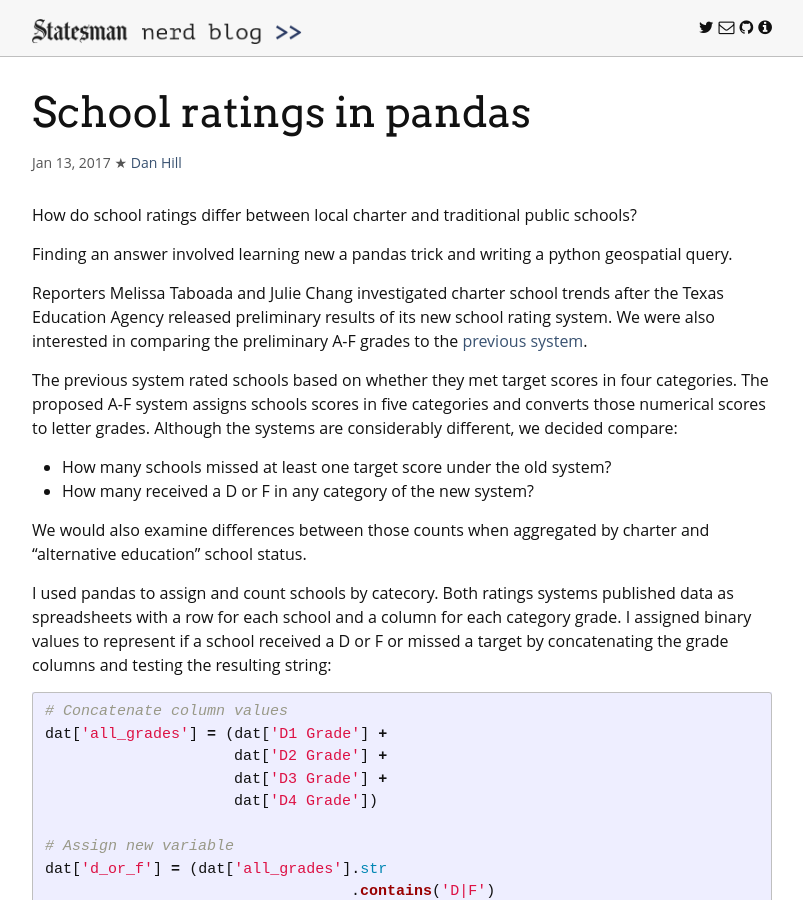
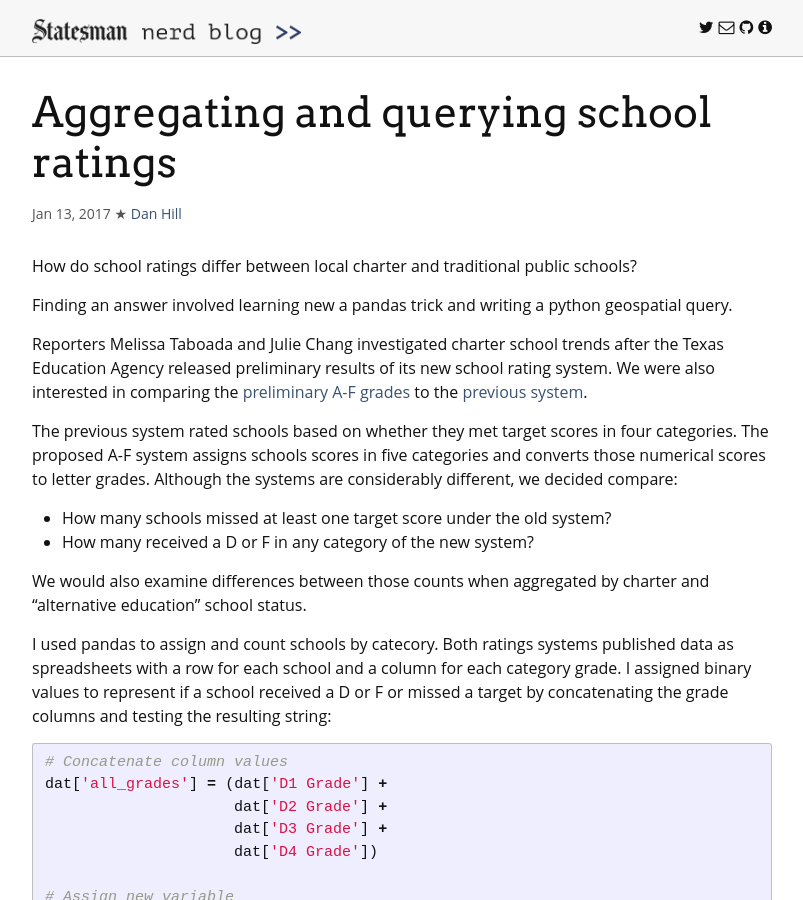
Before and after one commit to statesman/statesman.github.io, a Jekyll site: the page built from _posts/2017-01-13-school-ratings.md, in a window 1280 px wide and 900 px high. Shown: the whole window, without its empty margins (238-1041 px from the left). Built offline with Jekyll 4.4.1, drawn with Linux system fonts in a browser that asks for light colours.

Commit message:
Update school ratings post
Tweak title, add link

```diff
--- a/_posts/2017-01-13-school-ratings.md
+++ b/_posts/2017-01-13-school-ratings.md
@@ -1,6 +1,6 @@
 ---
 layout: post
-title: "School ratings in pandas"
+title: "Aggregating and querying school ratings"
 date: 2017-01-13 10:00:00 -0500
 categories: data-analysis
 tags: notebooks
@@ -13,7 +13,7 @@
 
 Finding an answer involved learning new a pandas trick and writing a python geospatial query.
 
-Reporters Melissa Taboada and Julie Chang investigated charter school trends after the Texas Education Agency released preliminary results of its new school rating system. We were also interested in comparing the preliminary A-F grades to the [previous system](http://www.statesman.com/news/local/four-austin-middle-schools-stumble-texas-education-ratings/N53OLKMxv8v6xvAe2kNARM/).
+Reporters Melissa Taboada and Julie Chang investigated charter school trends after the Texas Education Agency released preliminary results of its new school rating system. We were also interested in comparing the [preliminary A-F grades](http://www.mystatesman.com/news/local-education/texas-schools-and-districts-got-their-letter-grades-from-state/06y5h5VGHqhfgcAozpXh7I/) to the [previous system](http://www.statesman.com/news/local/four-austin-middle-schools-stumble-texas-education-ratings/N53OLKMxv8v6xvAe2kNARM/).
 
 The previous system rated schools based on whether they met target scores in four categories. The proposed A-F system assigns schools scores in five categories and converts those numerical scores to letter grades. Although the systems are considerably different, we decided compare:
 
```
